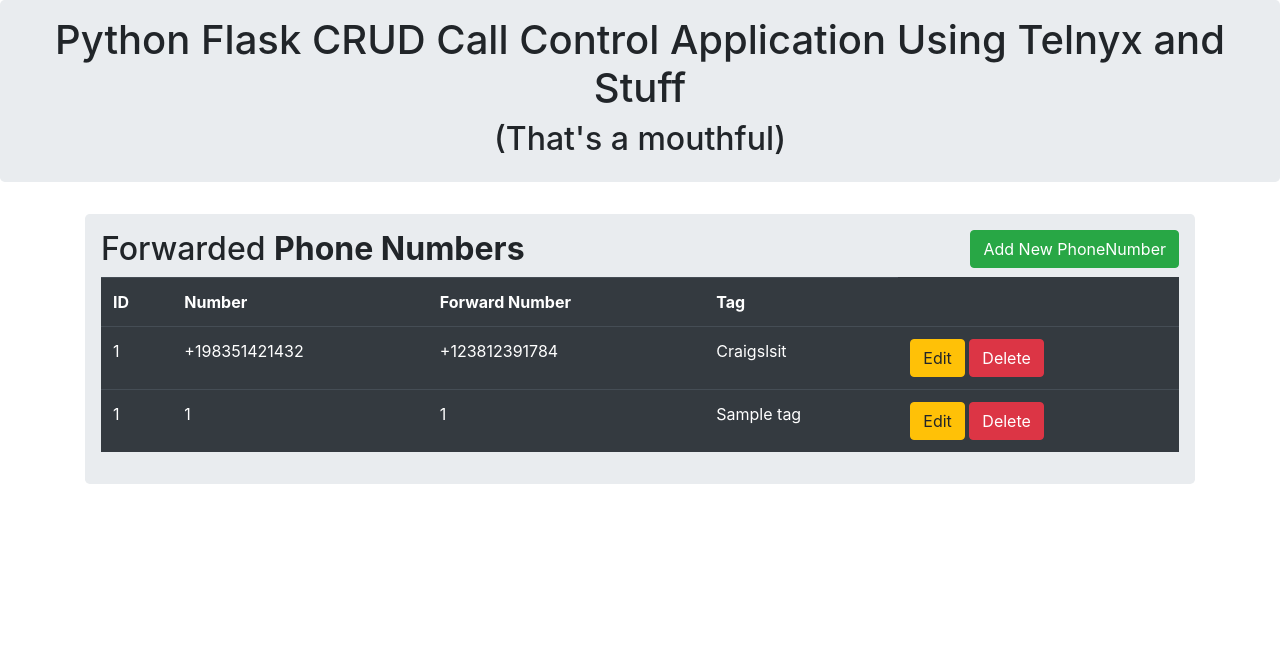
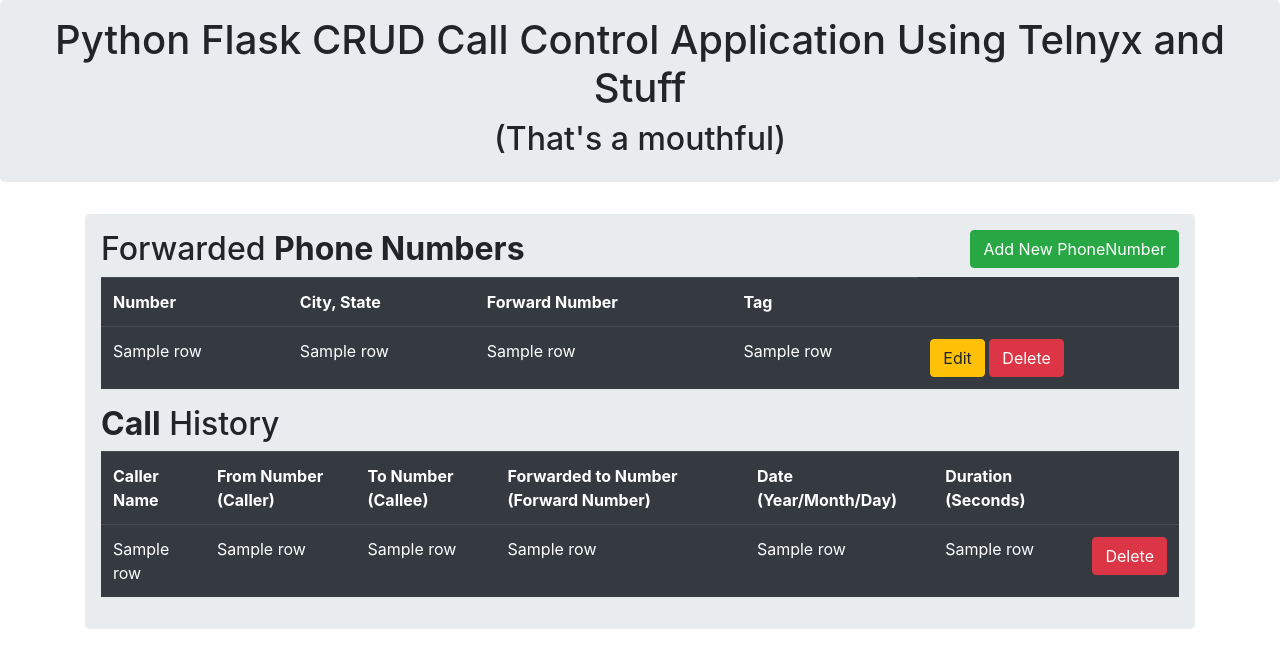
Before and after one commit to team-telnyx/demo-python-telnyx, a Flask app: template flask-secret-santa/templates/index.html in a window 1280 px wide. Shown: the top 668 px of the page. Run offline with Flask 2, Linux system fonts and the light colour scheme; the template is opened without the code that fills it: most values are stand-ins (such as "Sample title", 1, 10 or a date in 2020); parts of the project's set-up code (start-up, migrations or seed data) failed here and were passed over; some libraries are stand-ins or nearby versions.

Commit message:
Finishing touches/reformatting/mvc cleanup

```diff
--- a/flask-call-tracking_call-control/app.py
+++ b/flask-call-tracking_call-control/app.py
@@ -2,128 +2,174 @@
 import os
 import json
 from dotenv import load_dotenv
-from flask import Flask, render_template, request, Response, redirect, url_for, flash
-from flask_sqlalchemy import SQLAlchemy
-from peewee import *
+from flask import Flask, \
+    render_template, request, Response, redirect, url_for, flash
+from urllib.parse import urlunsplit
+from Model.database_queries import db_fetch_data, \
+    db_number_insert, db_number_update, db_number_row_identifier, \
+    db_number_delete, db_call_delete, db_number_forward_fetch, \
+    db_call_insert
+from Model.telnyx_commands import telnyx_number_acquire, \
+    telnyx_number_delete, telnyx_cnam_lookup, difference
+
 
 load_dotenv()
 
-# Keys/IDs/Secrets
-telnyx.api_key = os.getenv("TELNYX_API_KEY")
-
-telnyxConnectionId = os.getenv("TELNYX_CONNECTION_ID")
-telnyxMessagingId = os.getenv("MESSAGING_PROFILE_ID")
-database_user = os.getenv("DATABASE_USER")
-
-mysql_db = MySQLDatabase(os.getenv('DATABASE_NAME'),
-                         user=os.getenv('DATABASE_USER'),
-                         password=os.getenv('DATABASE_PASSWORD'),
-                         host=os.getenv('DATABASE_HOST'),
-                         port=3306,
-                         )
-
 app = Flask(__name__)
-SECRET_KEY = "SecretKey"
-
-# Database setup, WIP
-class BaseModel(Model):
-    class Meta:
-        database = mysql_db
-
-
-class CallTracker(BaseModel):
-    from_cnam_lookup = CharField()
-    from_number = CharField()
-    date = CharField()
-    duration = CharField
-    state_of_call = CharField()
-
-
-class ForwardedPhoneNumbers(BaseModel):
-    purchased_number = CharField(unique=True)
-    forward_number = CharField()
-    tag = TextField()
-
-
-#Create tables, can be used
-#mysql_db.create_tables([CallTracker, ForwardedPhoneNumbers])
+app.secret_key = "SecretKey"
 
 
 # homepage
 @app.route('/')
 def index():
-    all_phone_numbers = ForwardedPhoneNumbers.select()
-    phone_data = ForwardedPhoneNumbers.select('id')
-    print(phone_data)
+    all_phone_numbers, all_call_data = db_fetch_data()
 
-    return render_template('index.html', phone_nummbers=all_phone_numbers)
+    return render_template('index.html',
+                           all_phone_numbers=all_phone_numbers,
+                           all_call_data=all_call_data, )
 
 
+# search and order first number we get based on City/State
 @app.route("/number/acquire", methods=['POST'])
 def acquire():
-    # body = json.loads(request.data)
+    # pull data to store in db later to display on frontend
+    locality = request.form["city"]
     administrative_area = request.form["state"]
-    locality = request.form["city"]
     forward_number = request.form["forward_number"]
     tag = request.form["tag"]
+    city_state_combo = locality + ", " + administrative_area
 
-    number_search = telnyx.AvailablePhoneNumber.list(filter={
-        "locality": locality,
-        "rate_center": administrative_area,
-        "features": "sms",
-        "limit": "1",
-        "quickship": True,
-    })
+    number_to_order, city_state_combo = telnyx_number_acquire(locality, administrative_area)
 
-    print(number_search)
-    number_to_order = number_search.data[0]["phone_number"]
-    number_order_response = telnyx.NumberOrder.create(
-        phone_numbers=[
-            {"phone_number": number_to_order,
-             },
-        ],
-        messaging_profile_id=telnyxMessagingId,
-        connection_id=telnyxConnectionId,
-    )
+    db_number_insert(number_to_order, city_state_combo, forward_number, tag)
 
-    purchased_number = number_to_order
+    flash("Phone Number:" + number_to_order +
+          " Was Purchased Successfully!")
 
-    phone_data = ForwardedPhoneNumbers.create(
-        purchasedNumber=purchased_number,
-        forwardNumber=forward_number,
-        tag=tag
-    )
-    phone_data.save()
-
-    flash("Phone Number:" + purchased_number + " was purchased successfully!")
-
-    return redirect(url_for('Index'))
+    return redirect(url_for('index'))
 
 
 @app.route("/number/update", methods=['GET', 'POST'])
-def update(id):
-    if request.meth == 'POST':
-        phone_data = ForwardedPhoneNumbers.query.get(request.form.get('id'))
+def update():
+    if request.method == 'POST':
+        # grabbing id from index
+        id = request.form.get('id')
+        # updating new variables in update screen
+        updated_forward_number = request.form["forward_number"]
+        updated_tag = request.form["tag"]
 
-        phone_data = ForwardedPhoneNumbers.create(
-            purchasedNumber=purchased_number,
-            forwardNumber=forward_number,
-            tag=tag)
+        phone_number = db_number_update(id, updated_forward_number, updated_tag)
+        flash("Phone Number" + phone_number + " Was Updated Successfully")
+
+    return redirect(url_for('index'))
 
 
 @app.route("/number/delete/<id>/", methods=['GET', 'POST'])
-def delete(id):
-    my_data = ForwardedPhoneNumbers.query.get(id)
-    phone_number = ForwardedPhoneNumbers.select().select_from(
-        ForwardedPhoneNumbers.purchasedNumber).where(
-        ForwardedPhoneNumbers.id == 1)
+def delete_number(id):
+    number_to_delete = db_number_row_identifier(id)
+    # delete from telnyx portal
+    telnyx_number_delete(number_to_delete)
+    # delete from database and save
+    db_number_delete(id)
+    flash("Phone Number" + number_to_delete + " Successfully Deleted")
 
-    flash("Phone Number Successfully Deleted")
+    return redirect(url_for('index'))
 
-    return redirect(url_for('Index'))
+
+@app.route("/call/delete/<id>/", methods=['GET', 'POST'])
+def delete_call(id):
+    db_call_delete(id)
+    flash("Call Record Successfully Deleted!")
+
+    return redirect(url_for('index'))
+
+
+def handle_call_answered(call):
+    body = json.loads(request.data)
+    purchased_number = body["data"]["payload"]["to"]
+    number_to_forward_to = db_number_forward_fetch(purchased_number)
+
+    webhook_url = urlunsplit((
+        request.scheme,
+        request.host,
+        "/call-control/outbound",
+        "", ""))
+    transfer_params = {
+        "to": number_to_forward_to,
+        "webhook_url": webhook_url
+    }
+    call.transfer(**transfer_params)
+    return Response(status=200)
+
+
+@app.route("/call-control/inbound", methods=["POST"])
+def inbound_call():
+    # store some id values JUST IN CASE for troubleshooting purposes
+    body = json.loads(request.data)
+    calling_number = body["data"]["payload"]["from"]
+    called_number = body["data"]["payload"]["to"]
+    payload = call_control_id = body["data"]["payload"]
+    call_control_id = body["data"]["payload"]["call_control_id"]
+    call_session_id = body["data"]["payload"]["call_session_id"]
+    call_leg_id = body["data"]["payload"]["call_leg_id"]
+    event_type = body["data"]["event_type"]
+    webhook_url = urlunsplit((
+        request.scheme,
+        request.host,
+        "/call-control/outbound",
+        "", ""))
+
+    # construct call object, which is needed for initial call control commands
+    call = telnyx.Call()
+    call.call_control_id = call_control_id
+
+    # main logic response based on inbound webhook events
+    try:
+        if event_type == "call.initiated":
+            call = telnyx.Call(connection_id=os.getenv("TELNYX_CONNECTION_ID"))
+            call.call_control_id = body.get(
+                "data").get(
+                "payload").get(
+                "call_control_id")
+            call.answer()
+            print(calling_number)
+            print(called_number)
+        elif event_type == "call.answered":
+            handle_call_answered(call)
+        elif event_type == "call.hangup":
+            print(body)
+            cnam_info = telnyx_cnam_lookup(calling_number)
+            # time difference
+            end_time = ''.join(body.get(
+                "data").get(
+                "payload").get(
+                "end_time"))
+            start_time = ''.join(body.get(
+                "data").get(
+                "payload").get(
+                "start_time"))
+            duration, date = difference(start_time, end_time)
+            forward_number = db_number_forward_fetch(called_number)
+            db_call_insert(cnam_info, calling_number, called_number, forward_number, date, duration)
+
+    except Exception as e:
+        print("Error processing webhook")
+        print(e)
+    return Response(status=200)
+
+
+@app.route("/call-control/outbound", methods=["POST"])
+def outbound_call():
+    body = json.loads(request.data)
+    call_leg_id = body[
+        "data"][
+        "payload"][
+        "call_leg_id"]
+    print(f"Received call_control event with call_leg_id: {call_leg_id}")
+    return Response(status=200)
 
 
 if __name__ == "__main__":
-    telnyx.api_key = telnyx.api_key
+    telnyx.api_key = telnyx.os.getenv("TELNYX_API_KEY")
     TELNYX_APP_PORT = "8000"
     app.run(port=TELNYX_APP_PORT)
--- a/flask-call-tracking_call-control/templates/index.html
+++ b/flask-call-tracking_call-control/templates/index.html
@@ -45,47 +45,35 @@
                 {% endif %}
                 {% endwith %}
 
-
+                <!-- Table Forwarded Phone Numbers -->
                 <table class="table table-hover table-dark">
 
                     <tr>
 
-                        <th>ID</th>
                         <th>Number</th>
+                        <th>City, State</th>
                         <th>Forward Number</th>
                         <th>Tag</th>
 
-                    </tr>
 
+                    {% for row in all_phone_numbers %}
                     <tr>
-                        <td>1</td>
-                        <td>+198351421432</td>
-                        <td>+123812391784</td>
-                        <td>Craigslsit</td>
-                        <td>
-                            <a href="update" class="btn btn-warning btn-xs" data-toggle="modal" data-target="#modaledit">Edit</a>
-                            <a href="delete" class="btn btn-danger btn-xs" onclick="return confirm('Are You Sure You Want To Delete ?')">Delete</a>
-                        </td>
-                    </tr>
-
-                    {% for row in phone_numbers %}
-                    <tr>
-                        <td>{{row.id}}</td>
-                        <td>{{row.purchasedNumber}}</td>
-                        <td>{{row.forwardNumber}}</td>
-                        <td>{{row.tag}}</td>
+                        <td>{{row[1]}}</td>
+                        <td>{{row[2]}}</td>
+                        <td>{{row[3]}}</td>
+                        <td>{{row[4]}}</td>
 
 
                         <td>
-                            <a href="update/{{row.id}}" class="btn btn-warning btn-xs" data-toggle="modal" data-target="#modaledit{{row.id}}">Edit</a>
-                            <a href="delete/{{row.id}}" class="btn btn-danger btn-xs" onclick="return confirm('Are You Sure You Want To Delete ?')">Delete</a>
+                            <a href="/number/update/{{row[0]}}" class="btn btn-warning btn-xs" data-toggle="modal" data-target="#modaledit{{row[0]}}">Edit</a>
+                            <a href="/number/delete/{{row[0]}}" class="btn btn-danger btn-xs" onclick="return confirm('Are You Sure You Want To Delete ?')">Delete</a>
                         </td>
 
                     </tr>
 
 
                     <!-- Modal Edit Phone Numbers-->
-                    <div id="modaledit{{row.id}}" class="modal fade" role="dialog">
+                    <div id="modaledit{{row[0]}}" class="modal fade" role="dialog">
                         <div class="modal-dialog">
 
 
@@ -95,7 +83,7 @@
                                 <div class="modal-header">
 
 
-                                    <h4 class="modal-title">Update Information</h4>
+                                    <h4 class="modal-title">Up date Information</h4>
 
 
                                 </div>
@@ -110,10 +98,10 @@
                                         <div class="form-group">
 
 
-                                            <label>purchasedNumber:</label>
-                                            <input type="hidden"  name="id" value="{{row.id}}">
+                                            <label>Purchased Number: <b>{{row[1]}}</b></label>
+                                            <input type="hidden"  name="id" value="{{row[0]}}">
 
-                                            <input type="hidden" class="form-control" name="purchasedNumber" value="{{row.name}}">
+                                            <input type="hidden" class="form-control" name="purchasedNumber" value="{{row[1]}}">
 
 
                                         </div>
@@ -123,9 +111,9 @@
                                         <div class="form-group">
 
 
-                                            <label>forwardNumber:</label>
+                                            <label>Forward Number:</label>
 
-                                            <input type="text" class="form-control" name="forwardNumber" value="{{row.email}}">
+                                            <input type="text" class="form-control" name="forward_number" value="{{row[3]}}">
 
 
                                         </div>
@@ -136,7 +124,7 @@
 
                                             <label>Tag:</label>
 
-                                            <input type="text" class="form-control" name="tag" value="{{row.phone}}">
+                                            <input type="text" class="form-control" name="tag" value="{{row[4]}}">
 
 
                                         </div>
@@ -180,6 +168,42 @@
                 </table>
 
 
+                <h2><b>Call</b> History </h2>
+                <!-- Table Call Data -->
+                <table class="table table-hover table-dark">
+
+                    <tr>
+                        <th>Caller Name</th>
+                        <th>From Number (Caller)</th>
+                        <th>To Number (Callee)</th>
+                        <th>Forwarded to Number (Forward Number)</th>
+                        <th>Date (Year/Month/Day)</th>
+                        <th>Duration (Seconds)</th>
+
+
+                        {% for row in all_call_data %}
+                    <tr>
+                        <td>{{row[1]}}</td>
+                        <td>{{row[2]}}</td>
+                        <td>{{row[3]}}</td>
+                        <td>{{row[4]}}</td>
+                        <td>{{row[5]}}</td>
+                        <td>{{row[6]}}</td>
+
+
+                        <td>
+                            <a href="/call/delete/{{row[0]}}" class="btn btn-danger btn-xs" onclick="return confirm('Are You Sure You Want To Delete ?')">Delete</a>
+                        </td>
+
+                    </tr>
+
+
+                    {% endfor %}
+
+
+                </table>
+
+
             </div>
 
 
@@ -201,18 +225,22 @@
 
                                 <div class="form-group">
 
-                                    <label>What City?</label>
+                                    <label>From What City?</label>
                                     <input type="text" class="form-control" name="city" required="1">
 
 
                                 </div>
 
 
-                                <div class="form-group">
+                                <div class="form-group has-validation">
 
 
-                                    <label>What State?</label>
-                                    <input type="text" class="form-control" name="state" required="1">
+                                    <label>From What State?</label>
+                                    <input type="text" class="form-control" name="state" required="1"
+                                           pattern="[A-Za-z]{2}" title="Must be 2 digit state abbreviation! ie. IL">
+                                    <div class="invalid-feedback">
+                                        Please make sure you've abbreviated the state!
+                                    </div>
 
 
                                 </div>
@@ -222,7 +250,10 @@
 
 
                                     <label>Number to Forward to?</label>
-                                    <input type="number" class="form-control" name="forward_number" required="1">
+                                    <input type="text" class="form-control" name="forward_number" required="1"
+                                           pattern="[+]{1}[1]{1}[0-9]{10}"
+                                           title = "Make sure its a US number in +E164 format! ie. +1234567890">
+
 
 
                                 </div>
```
Also changed, not shown: flask-call-tracking_call-control/Model/database.py (added, +47 -0 lines), flask-call-tracking_call-control/Model/database_queries.py (added, +70 -0 lines), flask-call-tracking_call-control/Model/telnyx_commands.py (added, +59 -0 lines), flask-call-tracking_call-control/static/css/bootstrap.css.
